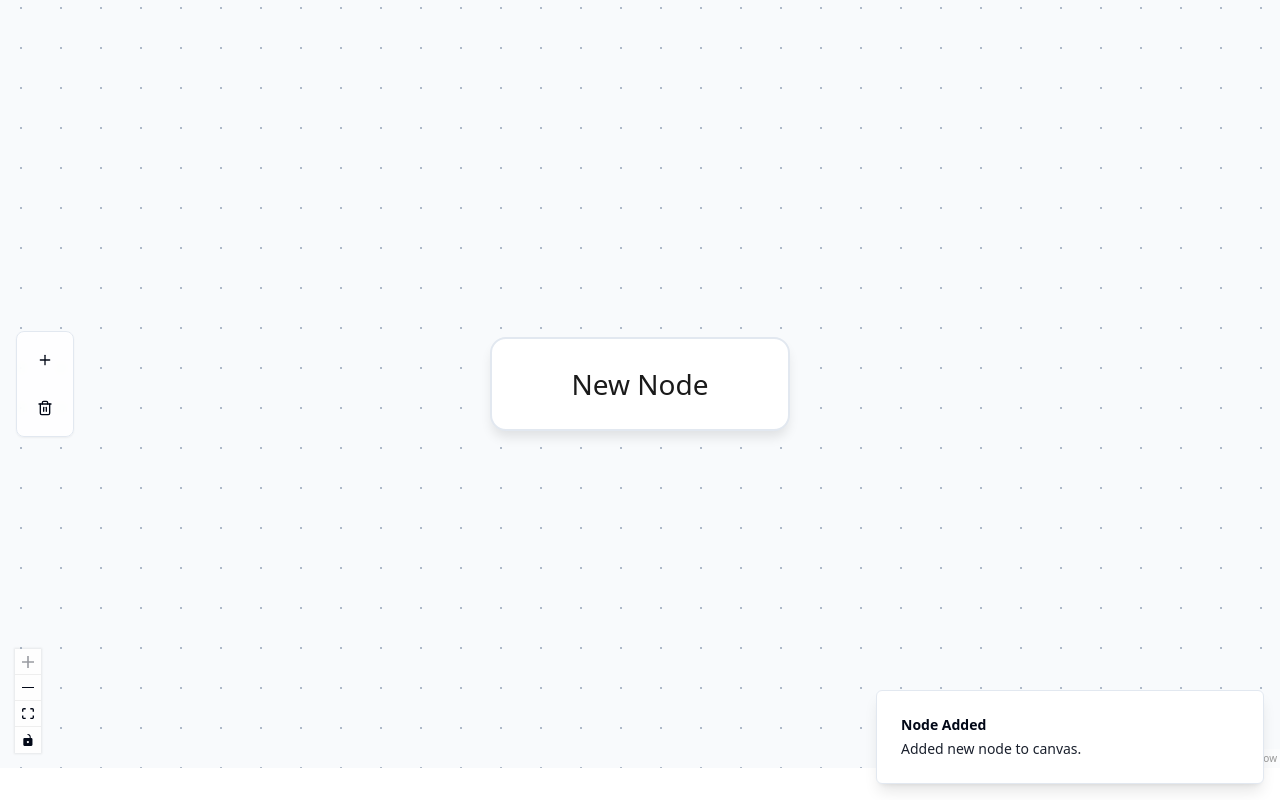
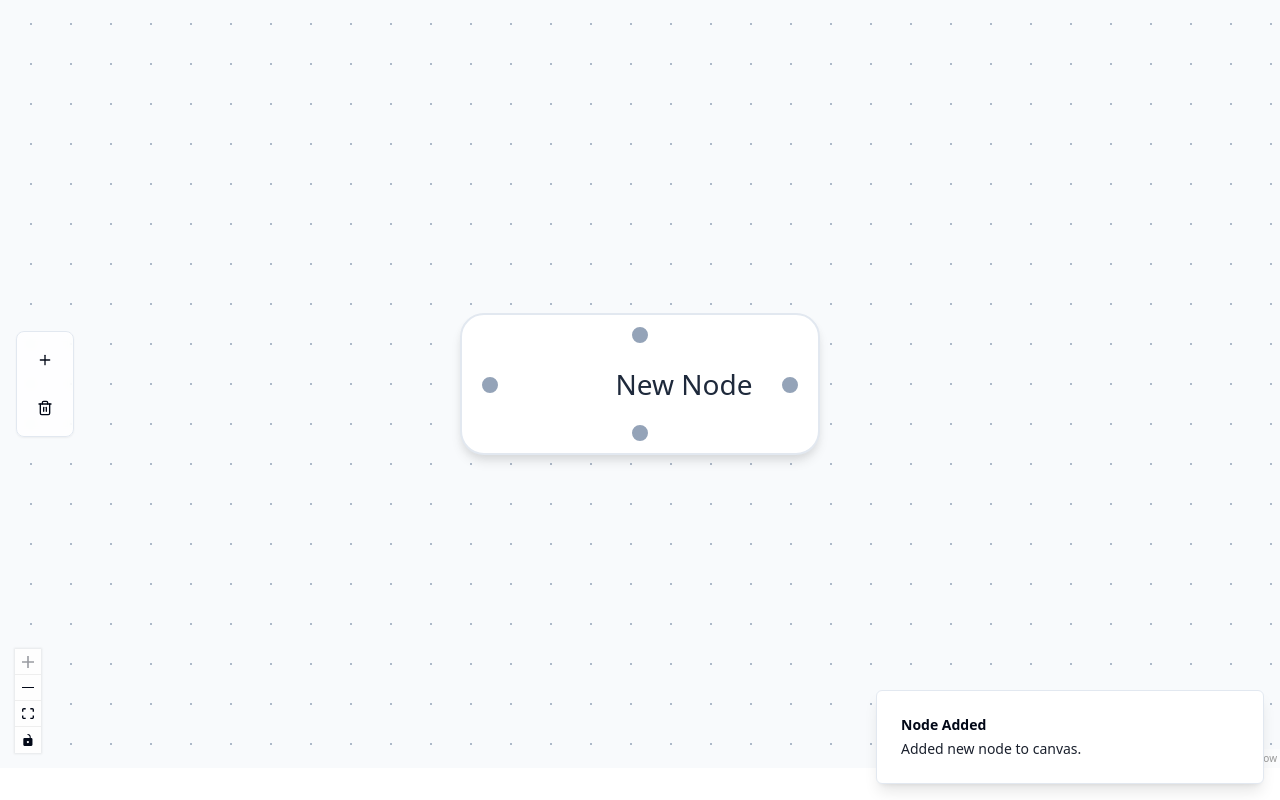
Before and after one commit to Raviikumar001/Supervaisor-Task, a React (Vite) app: page / in a window 1280 px wide. Both pictures are taken after a click on the button 45 px from the left and 360 px from the top of the page. Built offline with nearby package versions, Linux system fonts and the light colour scheme.

Commit message:
feat:updated flow canvas with custom node

```diff
--- a/index.html
+++ b/index.html
@@ -3,10 +3,10 @@
   <head>
     <meta charset="UTF-8" />
     <meta name="viewport" content="width=device-width, initial-scale=1.0" />
-    <title>linkle</title>
-    <meta name="description" content="Lovable Generated Project" />
-    <meta name="author" content="Lovable" />
-    <meta property="og:image" content="/og-image.png" />
+    <title>React Flow Chart</title>
+    <meta name="description" content="React flow chart " />
+    <meta name="ravi" content="" />
+
   </head>
 
   <body>
--- /dev/null
+++ b/src/components/flow/CustomNode.tsx
@@ -0,0 +1,67 @@
+import React from 'react';
+import { Handle, Position } from '@xyflow/react';
+import { useFlowStore } from '@/stores/flowStore';
+import { CircleDot, Box, Square } from 'lucide-react';
+
+interface CustomNodeProps {
+  id: string;
+  data: {
+    label: string;
+    type: string;
+  };
+}
+
+const CustomNode: React.FC<CustomNodeProps> = ({ id, data }) => {
+  const { onNodesChange } = useFlowStore();
+
+
+
+  return (
+    <div className="group relative px-4 py-2">
+      {/* Four Handles positioned on borders */}
+      <Handle
+        type="target"
+        position={Position.Top}
+        className="!bg-slate-400 !w-3 !h-3 !border-2 !border-white !-top-1.5"
+      />
+      <Handle
+        type="target"
+        position={Position.Left}
+        className="!bg-slate-400 !w-3 !h-3 !border-2 !border-white !-left-1.5"
+      />
+      <Handle
+        type="source"
+        position={Position.Right}
+        className="!bg-slate-400 !w-3 !h-3 !border-2 !border-white !-right-1.5"
+      />
+      <Handle
+        type="source"
+        position={Position.Bottom}
+        className="!bg-slate-400 !w-3 !h-3 !border-2 !border-white !-bottom-1.5"
+      />
+
+      <div className="flex items-center gap-2 min-w-[150px]">
+
+        <span
+          className="node-label select-none flex-1"
+          style={{ outline: 'none' }}
+        >
+          {data.label}
+        </span>
+      </div>
+
+      <button
+        className="absolute -top-2 -right-2 w-5 h-5 bg-red-500 rounded-full text-white
+                   opacity-0 group-hover:opacity-100 transition-opacity"
+        onClick={(e) => {
+          e.stopPropagation();
+          onNodesChange([{ type: 'remove', id }]);
+        }}
+      >
+        ×
+      </button>
+    </div>
+  );
+};
+
+export default CustomNode;
--- a/src/components/flow/FlowCanvas.tsx
+++ b/src/components/flow/FlowCanvas.tsx
@@ -1,9 +1,9 @@
-
 import { ReactFlow, Background, Controls } from '@xyflow/react';
 import '@xyflow/react/dist/style.css';
 import { toast } from '@/hooks/use-toast';
 import { useFlowStore } from '@/stores/flowStore';
 import FlowToolbar from './FlowToolbar';
+import CustomNode from './CustomNode';
 
 const FlowCanvas = () => {
   const {
@@ -77,13 +77,9 @@ const FlowCanvas = () => {
   };
 
   const nodeTypes = {
-    default: ({ data }: { data: { label: string } }) => (
-      <div className="flex items-center justify-center w-full h-full">
-        <span className="node-label select-none" style={{ outline: 'none' }}>
-          {data.label}
-        </span>
-      </div>
-    ),
+    default: CustomNode,
+    input: CustomNode,
+    output: CustomNode
   };
 
   return (
@@ -109,11 +105,21 @@ const FlowCanvas = () => {
         fitView
         deleteKeyCode={['Backspace', 'Delete']}
         style={{ background: '#f8fafc' }}
+        defaultEdgeOptions={{
+          type: 'smoothstep',
+          animated: true,
+          style: {
+            stroke: '#94a3b8',
+            strokeWidth: 2,
+            opacity: 0.8
+          }
+        }}
       >
         <Background
           color="#94a3b8"
           gap={20}
           size={1}
+          variant="dots"
         />
         <Controls />
         <FlowToolbar />
--- a/src/components/flow/FlowSidebar.tsx
+++ /dev/null
@@ -1,62 +0,0 @@
-
-import {
-  Sidebar,
-  SidebarContent,
-  SidebarGroup,
-  SidebarGroupContent,
-  SidebarGroupLabel,
-  SidebarHeader,
-  SidebarMenu,
-  SidebarMenuItem,
-  SidebarMenuButton,
-  SidebarTrigger,
-} from "@/components/ui/sidebar";
-import { Plus, Box, CircleDot, Square } from "lucide-react";
-import { useFlowStore } from "@/stores/flowStore";
-
-const nodeTypes = [
-  { id: 'input', label: 'Input Node', icon: CircleDot },
-  { id: 'default', label: 'Process Node', icon: Square },
-  { id: 'output', label: 'Output Node', icon: Box },
-];
-
-const FlowSidebar = () => {
-  const onDragStart = (event: React.DragEvent, nodeType: string, nodeLabel: string) => {
-    event.dataTransfer.setData('application/reactflow', nodeType);
-    event.dataTransfer.setData('nodeName', nodeLabel);
-    event.dataTransfer.effectAllowed = 'move';
-  };
-
-  return (
-    <Sidebar>
-      <SidebarHeader className="border-b border-border p-4">
-        <h2 className="font-semibold text-xl">Flow Chart Editor</h2>
-        <SidebarTrigger />
-      </SidebarHeader>
-      <SidebarContent>
-        <SidebarGroup>
-          <SidebarGroupLabel className="text-lg font-medium">Add Nodes</SidebarGroupLabel>
-          <SidebarGroupContent>
-            <SidebarMenu>
-              {nodeTypes.map((type) => (
-                <SidebarMenuItem key={type.id}>
-                  <SidebarMenuButton
-                    draggable
-                    onDragStart={(e) => onDragStart(e, type.id, type.label)}
-                    className="w-full flex items-center gap-3 px-4 py-3 hover:bg-accent rounded-md transition-colors cursor-move"
-                  >
-                    <type.icon className="h-5 w-5 text-primary" />
-                    <span className="flex-1 text-sm font-medium">{type.label}</span>
-                    <Plus className="h-5 w-5 text-muted-foreground" />
-                  </SidebarMenuButton>
-                </SidebarMenuItem>
-              ))}
-            </SidebarMenu>
-          </SidebarGroupContent>
-        </SidebarGroup>
-      </SidebarContent>
-    </Sidebar>
-  );
-};
-
-export default FlowSidebar;
--- a/src/components/flow/initial-elements.ts
+++ /dev/null
@@ -1,26 +0,0 @@
-
-export const initialNodes = [
-  {
-    id: '1',
-    type: 'input',
-    data: { label: 'Start Node' },
-    position: { x: 250, y: 0 },
-  },
-  {
-    id: '2',
-    type: 'default',
-    data: { label: 'Process Node' },
-    position: { x: 250, y: 100 },
-  },
-  {
-    id: '3',
-    type: 'output',
-    data: { label: 'End Node' },
-    position: { x: 250, y: 200 },
-  },
-];
-
-export const initialEdges = [
-  { id: 'e1-2', source: '1', target: '2' },
-  { id: 'e2-3', source: '2', target: '3' },
-];
--- a/src/index.css
+++ b/src/index.css
@@ -99,3 +99,30 @@
     @apply bg-background text-foreground;
   }
 }
+
+/* Add these styles to your CSS */
+.react-flow__node {
+  transition: all 0.2s ease;
+}
+
+.react-flow__node:hover {
+  transform: translateY(-2px);
+}
+
+.react-flow__handle {
+  transition: all 0.2s ease;
+}
+
+.react-flow__handle:hover {
+  background: #64748b !important;
+  transform: scale(1.2);
+}
+
+.react-flow__edge {
+  transition: all 0.2s ease;
+}
+
+.react-flow__edge:hover {
+  stroke-width: 3px !important;
+  opacity: 1 !important;
+}
--- a/src/stores/flowStore.ts
+++ b/src/stores/flowStore.ts
@@ -1,4 +1,3 @@
-
 import { create } from 'zustand';
 import { Node, Edge, Position } from '@xyflow/react';
 
@@ -30,26 +29,56 @@ export const useFlowStore = create<FlowState>((set, get) => ({
       position: position || viewportCenter,
       data: {
         label,
-        editing: false
+        editing: false,
+        type
       },
       draggable: true,
       style: {
-        background: '#ffffff',
-        color: '#1a1a1a',
+        background: type === 'input' ? '#e0f2fe' :
+                   type === 'output' ? '#dcfce7' :
+                   '#ffffff',
+        color: '#1e293b',
         border: '1px solid #e2e8f0',
-        padding: '12px 16px',
-        borderRadius: '8px',
-        boxShadow: '0 4px 6px -1px rgba(0, 0, 0, 0.1)',
-        width: '150px',
+        padding: '16px 20px',
+        borderRadius: '12px',
+        boxShadow: '0 4px 6px -1px rgba(0, 0, 0, 0.1), 0 2px 4px -1px rgba(0, 0, 0, 0.06)',
+        width: '180px',
         fontSize: '14px',
-        transition: 'box-shadow 0.2s, border-color 0.2s',
-        cursor: 'move'
+        fontWeight: '500',
+        transition: 'all 0.2s ease',
+        cursor: 'move',
+        ':hover': {
+          boxShadow: '0 10px 15px -3px rgba(0, 0, 0, 0.1), 0 4px 6px -2px rgba(0, 0, 0, 0.05)',
+          borderColor: '#cbd5e1'
+        }
       },
       sourcePosition: Position.Right,
       targetPosition: Position.Left,
     };
+
+    const existingNodes = get().nodes;
+    const newEdges: Edge[] = [];
+
+    if (existingNodes.length > 0) {
+      const lastNode = existingNodes[existingNodes.length - 1];
+      newEdges.push({
+        id: `edge_${lastNode.id}-${node.id}`,
+        source: lastNode.id,
+        target: node.id,
+        type: 'smoothstep',
+        style: {
+          stroke: '#94a3b8',
+          strokeWidth: 2,
+          opacity: 0.8,
+          transition: 'all 0.2s ease'
+        },
+        animated: true
+      });
+    }
+
     set((state) => ({
-      nodes: [...state.nodes, node]
+      nodes: [...state.nodes, node],
+      edges: [...state.edges, ...newEdges]
     }));
   },
   updateNodeLabel: (nodeId: string, newLabel: string) => {
```
